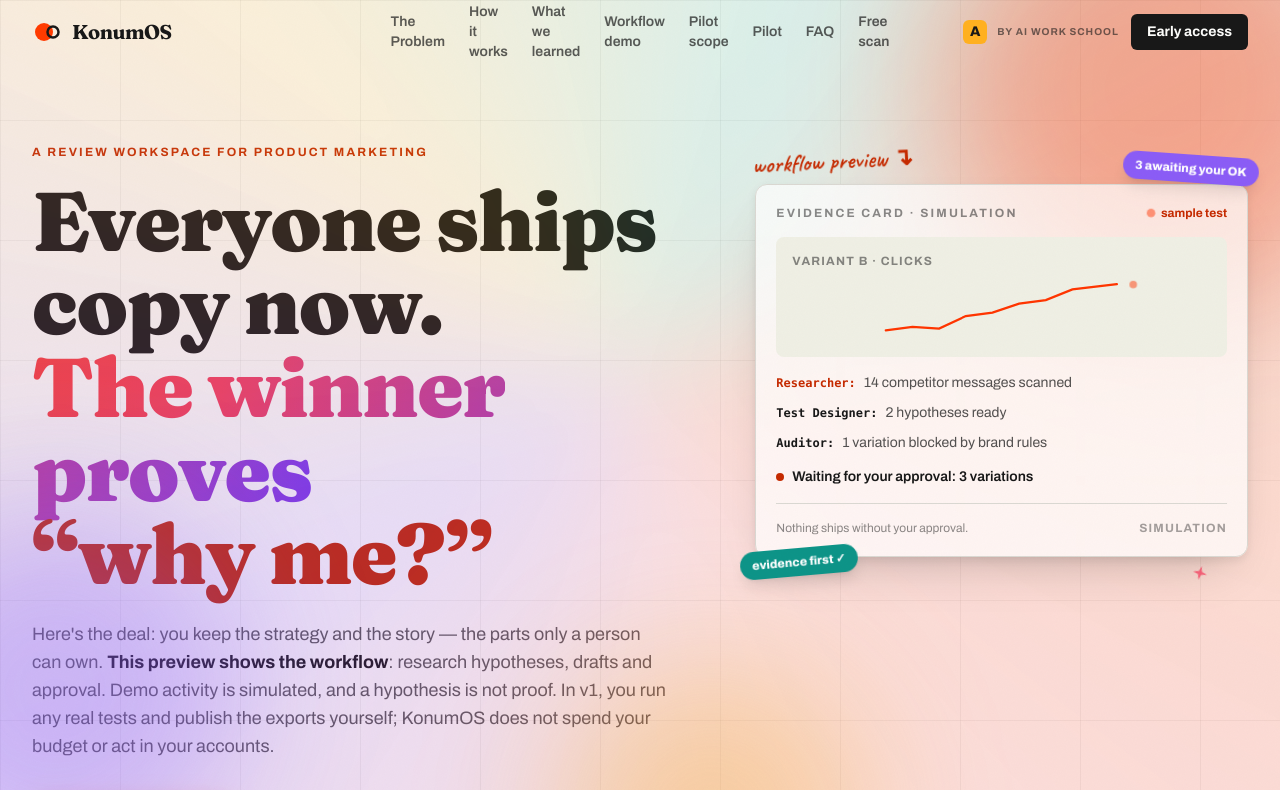
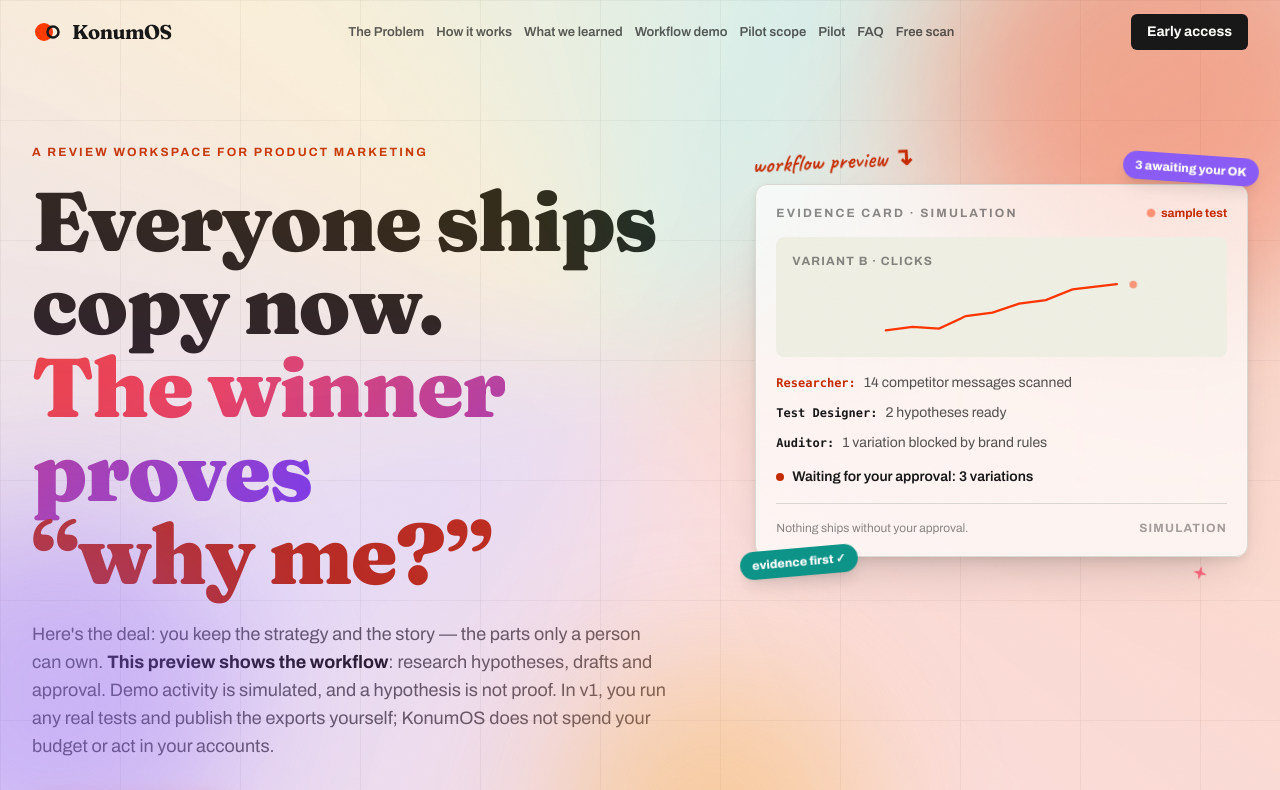
Before and after one commit to ckuyumcu/konum, a React (Vite) app: page / in a window 1280 px wide. Shown: the top 790 px of the page. Built offline with nearby package versions, Linux system fonts and the light colour scheme.

Commit message:
fix: keep desktop navigation on one line and retain the compact menu

```diff
--- a/src/sections/Header.tsx
+++ b/src/sections/Header.tsx
@@ -14,7 +14,7 @@ const links = [
 
 function Logo() {
   return (
-    <a href="#top" className="flex items-center gap-2.5 group" aria-label="KonumOS home">
+    <a href="#top" className="flex shrink-0 items-center gap-2.5 group" aria-label="KonumOS home">
       <svg width="30" height="30" viewBox="0 0 30 30" aria-hidden="true" className="transition-transform duration-500 group-hover:rotate-180">
         <circle cx="12" cy="15" r="9" fill="hsl(14 100% 50%)" />
         <circle cx="21" cy="15" r="5.5" fill="none" stroke="hsl(0 0% 9.4%)" strokeWidth="2.5" />
@@ -41,21 +41,21 @@ export default function Header() {
         scrolled ? 'bg-[#fcfcf9]/85 backdrop-blur-md border-b border-border' : 'bg-transparent'
       }`}
     >
-      <div className="mx-auto max-w-7xl px-5 md:px-8 h-16 grid grid-cols-2 md:grid-cols-3 items-center">
+      <div className="mx-auto max-w-7xl px-5 md:px-8 h-16 flex items-center justify-between gap-4">
         <Logo />
-        <nav className="hidden md:flex items-center justify-center gap-6" aria-label="Main navigation">
+        <nav className="hidden xl:flex flex-1 items-center justify-center gap-3" aria-label="Main navigation">
           {links.map((l) => (
             <a
               key={l.href}
               href={l.href}
-              className="text-sm font-semibold text-foreground/70 hover:text-foreground transition-colors duration-150"
+              className="whitespace-nowrap text-[13px] font-semibold text-foreground/70 hover:text-foreground transition-colors duration-150"
             >
               {l.label}
             </a>
           ))}
         </nav>
-        <div className="flex items-center justify-end gap-3">
-          <span className="hidden lg:inline-flex" aria-hidden="false">
+        <div className="flex shrink-0 items-center justify-end gap-3">
+          <span className="hidden 2xl:inline-flex" aria-hidden="false">
             <AwsMark accent="#ffb020" ink="#181818" size="sm" text="by AI Work School" />
           </span>
           <a
@@ -66,7 +66,7 @@ export default function Header() {
           </a>
           <button
             type="button"
-            className="md:hidden inline-flex h-11 w-11 items-center justify-center rounded-md border border-border bg-background cursor-pointer"
+            className="xl:hidden inline-flex h-11 w-11 items-center justify-center rounded-md border border-border bg-background cursor-pointer"
             aria-expanded={open}
             aria-label={open ? 'Close menu' : 'Open menu'}
             onClick={() => setOpen((v) => !v)}
@@ -82,7 +82,7 @@ export default function Header() {
         </div>
       </div>
       {open && (
-        <nav className="md:hidden border-t border-border bg-[#fcfcf9] px-5 py-4 flex flex-col gap-1" aria-label="Mobile navigation">
+        <nav className="xl:hidden border-t border-border bg-[#fcfcf9] px-5 py-4 flex flex-col gap-1" aria-label="Mobile navigation">
           {links.map((l) => (
             <a
               key={l.href}
```
